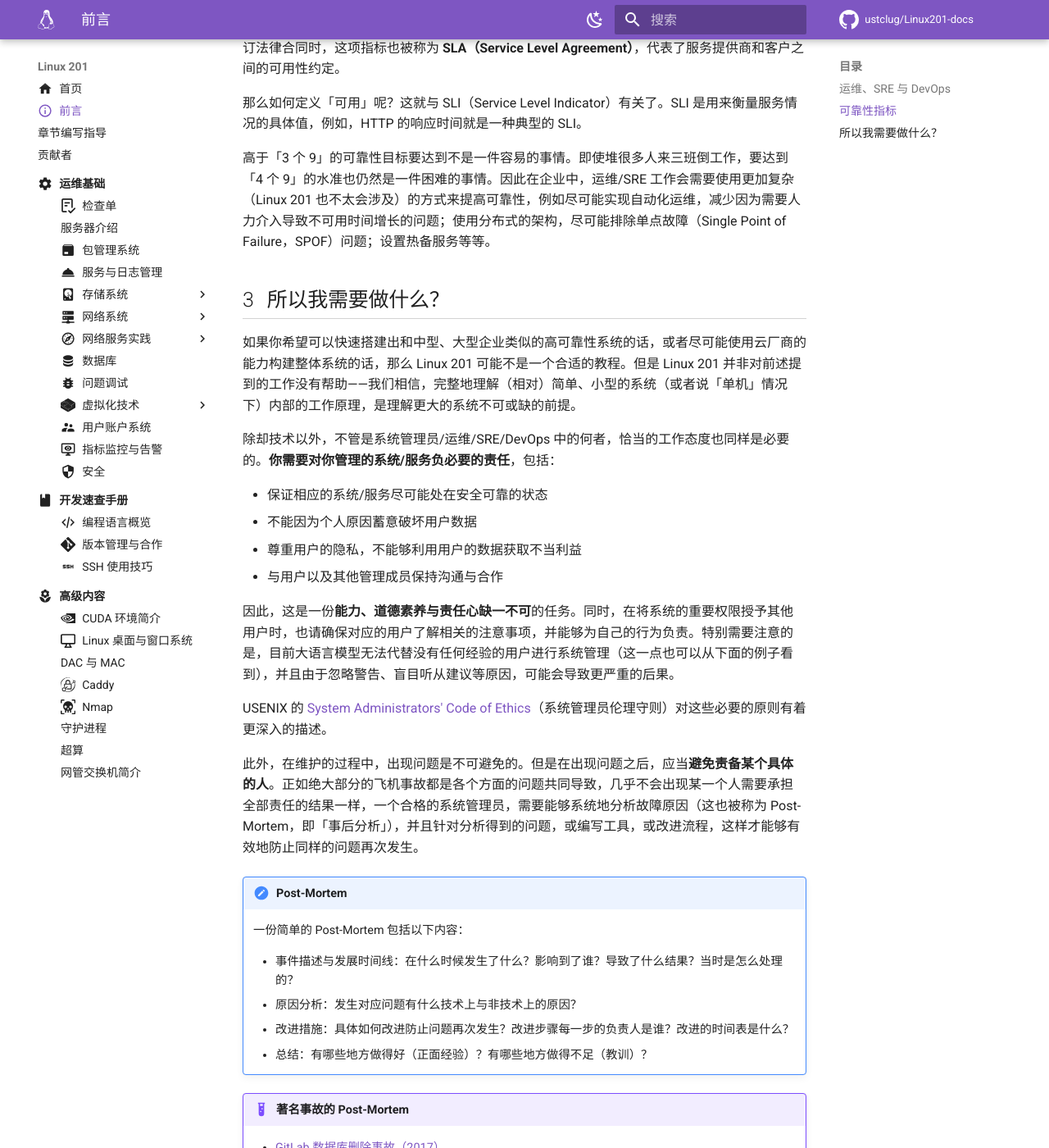
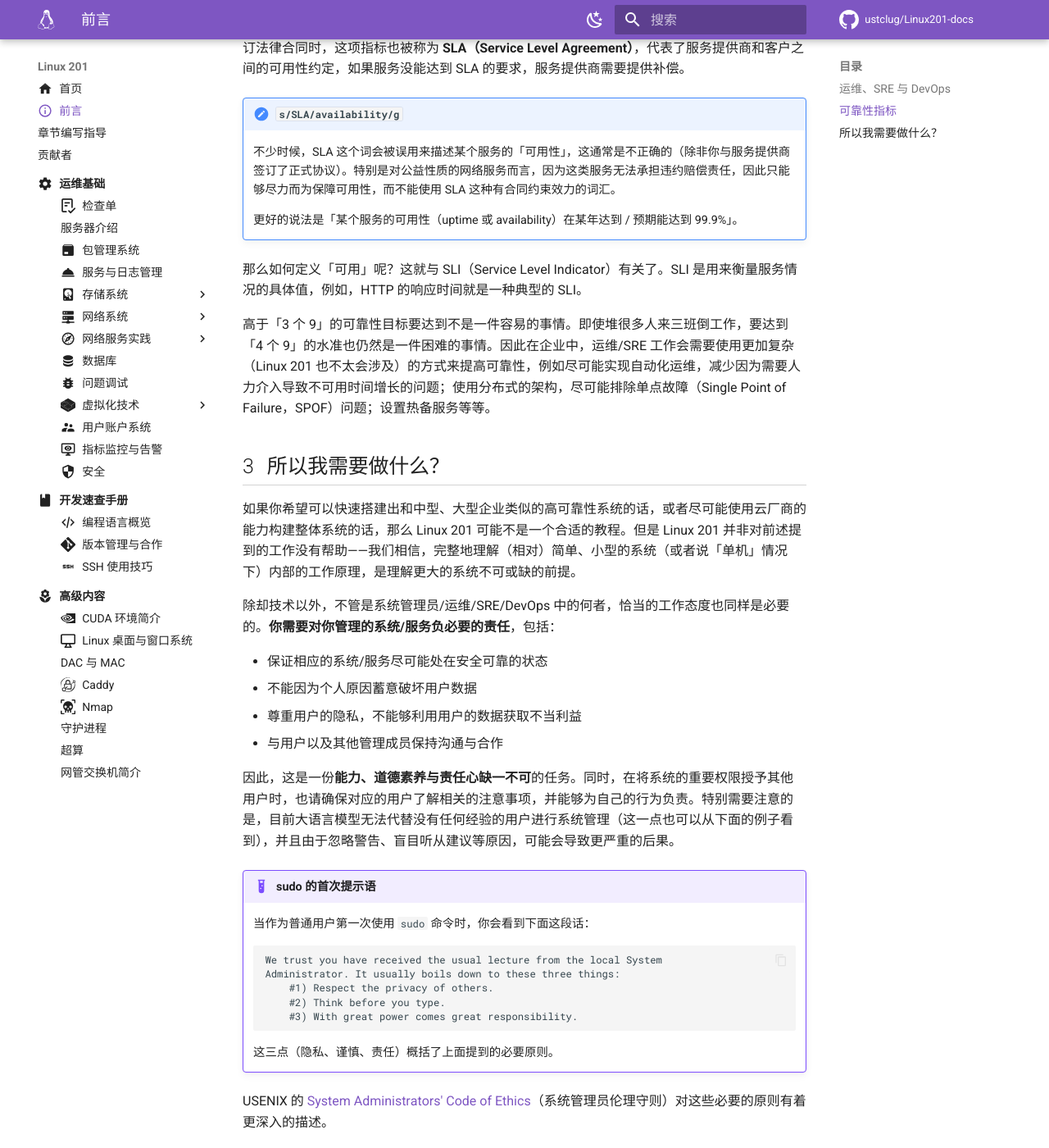
Before and after one commit to ustclug/Linux201-docs, an MkDocs documentation site: the page built from docs/foreword.md, in a window 1280 px wide and 1400 px high, scrolled down 1294 px. Shown: the whole window at 82% size. Built offline with MkDocs 1.6.1 and Material for MkDocs 9.7.7, drawn with Linux system fonts in a browser that asks for light colours; comment, search, counter and statistics services are not loaded.

Commit message:
foreword: sudo prompt, explain more about SLA

````diff
--- a/docs/foreword.md
+++ b/docs/foreword.md
@@ -34,7 +34,13 @@ DevOps
 
 ## 可靠性指标
 
-当我们讨论「可靠性」时，经常可以听到像「3 个 9」「4 个 9」这样的描述，这代表了服务正常运行的时间比例。如果服务的可靠性有 **3 个 9（99.9%），那么每年则最多允许不可用 8 小时 41 分钟 38 秒**。如果再加一个 9（99.99%），那么每年的不可用时间段就**最多只允许 52 分钟 9.8 秒**。在签订法律合同时，这项指标也被称为 **SLA（Service Level Agreement）**，代表了服务提供商和客户之间的可用性约定。
+当我们讨论「可靠性」时，经常可以听到像「3 个 9」「4 个 9」这样的描述，这代表了服务正常运行的时间比例。如果服务的可靠性有 **3 个 9（99.9%），那么每年则最多允许不可用 8 小时 41 分钟 38 秒**。如果再加一个 9（99.99%），那么每年的不可用时间段就**最多只允许 52 分钟 9.8 秒**。在签订法律合同时，这项指标也被称为 **SLA（Service Level Agreement）**，代表了服务提供商和客户之间的可用性约定，如果服务没能达到 SLA 的要求，服务提供商需要提供补偿。
+
+!!! note "`s/SLA/availability/g`"
+
+    不少时候，SLA 这个词会被误用来描述某个服务的「可用性」，这通常是不正确的（除非你与服务提供商签订了正式协议）。特别是对公益性质的网络服务而言，因为这类服务无法承担违约赔偿责任，因此只能够尽力而为保障可用性，而不能使用 SLA 这种有合同约束效力的词汇。
+
+    更好的说法是「某个服务的可用性（uptime 或 availability）在某年达到 / 预期能达到 99.9%」。
 
 那么如何定义「可用」呢？这就与 SLI（Service Level Indicator）有关了。SLI 是用来衡量服务情况的具体值，例如，HTTP 的响应时间就是一种典型的 SLI。
 
@@ -52,6 +58,20 @@ DevOps
 - 与用户以及其他管理成员保持沟通与合作
 
 因此，这是一份**能力、道德素养与责任心缺一不可**的任务。同时，在将系统的重要权限授予其他用户时，也请确保对应的用户了解相关的注意事项，并能够为自己的行为负责。特别需要注意的是，目前大语言模型无法代替没有任何经验的用户进行系统管理（这一点也可以从下面的例子看到），并且由于忽略警告、盲目听从建议等原因，可能会导致更严重的后果。
+
+!!! example "sudo 的首次提示语"
+
+    当作为普通用户第一次使用 `sudo` 命令时，你会看到下面这段话：
+
+    ```text
+    We trust you have received the usual lecture from the local System
+    Administrator. It usually boils down to these three things:
+        #1) Respect the privacy of others.
+        #2) Think before you type.
+        #3) With great power comes great responsibility.
+    ```
+
+    这三点（隐私、谨慎、责任）概括了上面提到的必要原则。
 
 USENIX 的 [System Administrators' Code of Ethics](https://www.usenix.org/system-administrators-code-ethics)（系统管理员伦理守则）对这些必要的原则有着更深入的描述。
 
````
